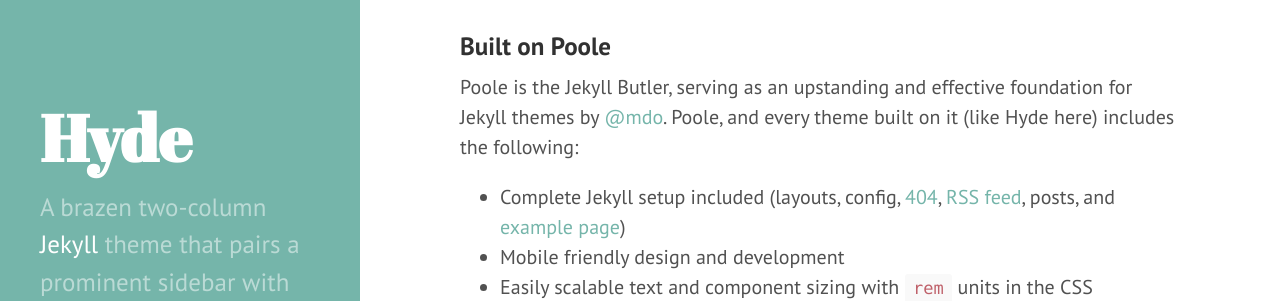
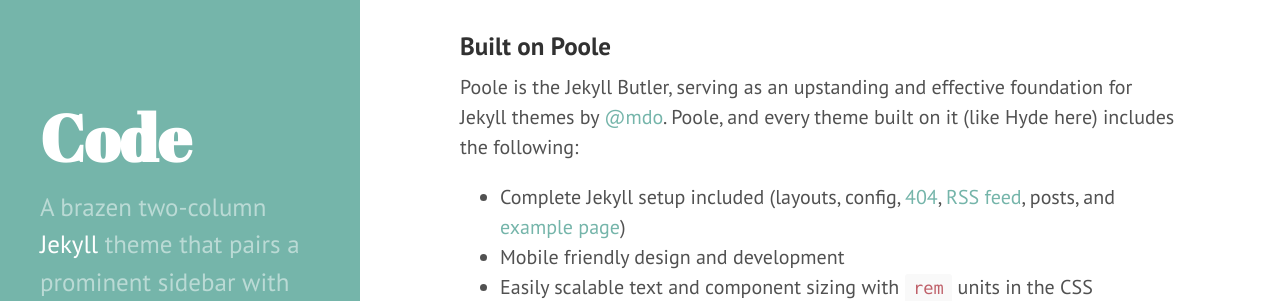
Before and after one commit to jamelablack/jamelablack.github.com, a Jekyll site: the page built from index.html, in a window 1280 px wide. Shown: the part 239-540 px from the top of the page. Built offline with Jekyll 4.4.1, drawn with Linux system fonts in a browser that asks for light colours; Markdown is read by kramdown in place of the engine named in the settings; the list of posts is cut into pages by our own code.

Commit message:
more changes to config

```diff
--- a/_config.yml
+++ b/_config.yml
@@ -7,8 +7,8 @@ permalink:        pretty
 relative_permalinks: true
 
 # Setup
-title:            Hyde
-tagline:          'A Jekyll theme'
+title:            Code
+tagline:          'A coding blog by Jam'
 description:      'A brazen two-column <a href="http://jekyllrb.com" target="_blank">Jekyll</a> theme that pairs a prominent sidebar with uncomplicated content. Made by <a href="https://twitter.com/mdo" target="_blank">@mdo</a>.'
 url:              http://hyde.getpoole.com
 baseurl:          /
```
